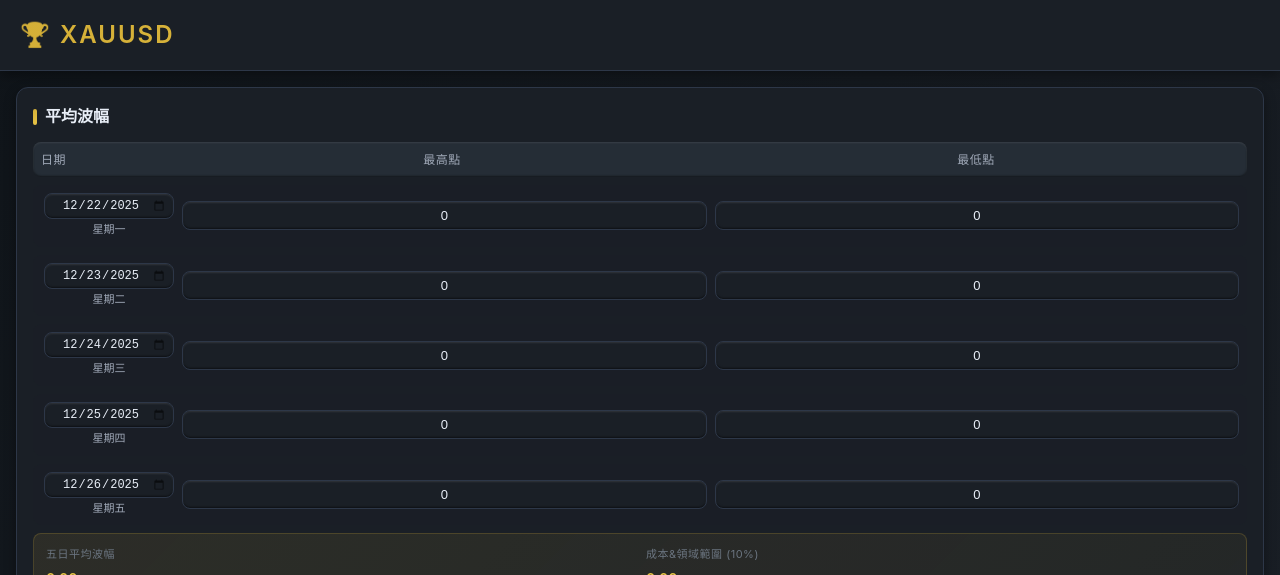
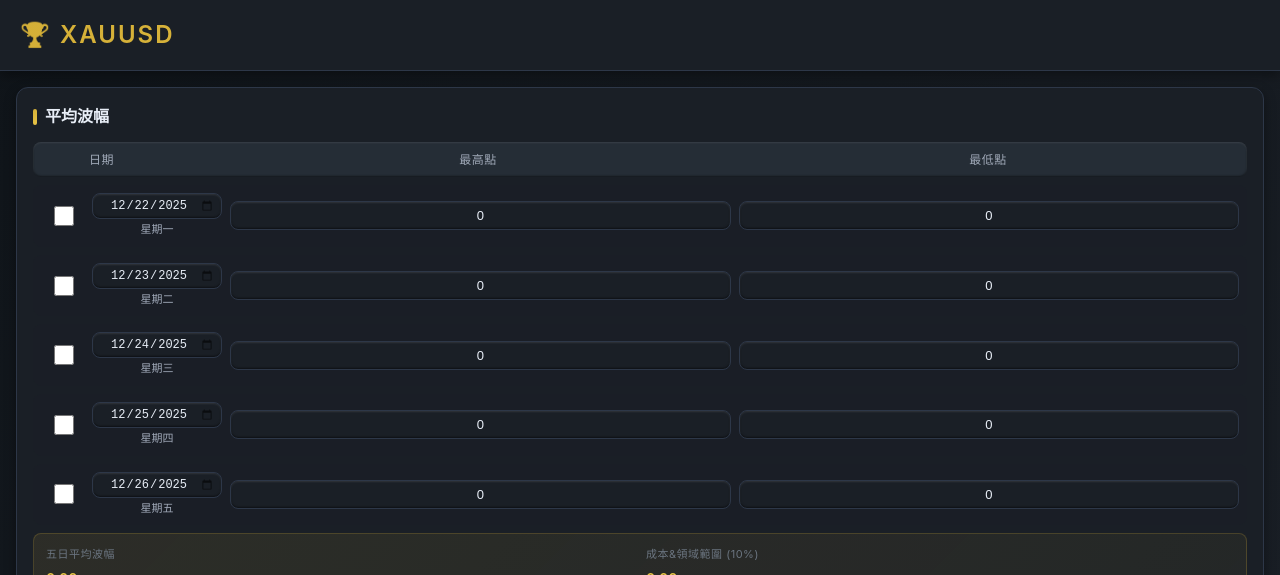
Before and after one commit to SharonLien0927/XAUUSD, a Vue app: page / in a window 1280 px wide. Shown: the top 575 px of the page. Built offline with nearby package versions, Linux system fonts and the light colour scheme; no server answers; the database is empty.

Commit message:
新增 根據勾選日期計算 空單多單10% 8% 5% 3%的value

```diff
--- a/src/assets/styles.css
+++ b/src/assets/styles.css
@@ -304,13 +304,19 @@ input[type="number"]::-webkit-outer-spin-button {
 
 .volatility-row-header {
   display: grid;
-  grid-template-columns: 130px 1fr 1fr;
+  grid-template-columns: 40px 130px 1fr 1fr;
   gap: 8px;
   padding: 8px;
   background-color: var(--color-bg-tertiary);
   border-radius: 8px;
   margin-bottom: 8px;
   box-shadow: var(--shadow-inset);
+}
+
+.vol-header-checkbox {
+  display: flex;
+  align-items: center;
+  justify-content: center;
 }
 
 .vol-header-date {
@@ -332,7 +338,7 @@ input[type="number"]::-webkit-outer-spin-button {
 
 .volatility-row {
   display: grid;
-  grid-template-columns: 130px 1fr 1fr;
+  grid-template-columns: 40px 130px 1fr 1fr;
   gap: 8px;
   padding: 8px;
   background-color: rgba(26, 31, 38, 0.5);
@@ -347,11 +353,16 @@ input[type="number"]::-webkit-outer-spin-button {
   border-left-color: var(--color-gold);
 }
 
-.vol-item-date {
+.vol-item-checkbox {
   display: flex;
-  flex-direction: column;
-  gap: 2px;
+  align-items: center;
   justify-content: center;
+}
+
+.checkbox-input {
+  width: 20px;
+  height: 20px;
+  cursor: pointer;
 }
 
 .vol-item-date {
@@ -508,13 +519,13 @@ input[type="number"]::-webkit-outer-spin-button {
 
   /* 手機版波幅行調整 - 針對性優化 */
   .volatility-row-header {
-    grid-template-columns: 90px 1fr 1fr;
+    grid-template-columns: 35px 90px 1fr 1fr;
     gap: 6px;
     padding: 6px;
   }
 
   .volatility-row {
-    grid-template-columns: 90px 1fr 1fr;
+    grid-template-columns: 35px 90px 1fr 1fr;
     gap: 6px;
     padding: 6px;
     margin-bottom: 6px;
@@ -553,7 +564,7 @@ input[type="number"]::-webkit-outer-spin-button {
   }
 
   .data-row {
-    grid-template-columns: 1fr;
+    grid-template-columns: repeat(auto-fit, minmax(70px, 1fr));
     gap: 8px;
     padding: 10px;
     margin-bottom: 8px;
--- a/src/views/Volatility.vue
+++ b/src/views/Volatility.vue
@@ -6,11 +6,21 @@
 
       <!-- 五天的波幅輸入 -->
       <div class="volatility-row-header">
+        <div class="vol-header-checkbox"></div>
         <div class="vol-header-date">日期</div>
         <div class="vol-header-item">最高點</div>
         <div class="vol-header-item">最低點</div>
       </div>
       <div v-for="(day, index) in getFilteredVolatilities()" :key="index" class="volatility-row">
+        <div class="vol-item-checkbox">
+          <input
+            :checked="isSelectedIndex(index)"
+            :value="index"
+            type="checkbox"
+            class="checkbox-input"
+            @change="(e: Event) => handleCheckboxChange(index, (e.target as HTMLInputElement).checked)"
+          />
+        </div>
         <div class="vol-item-date">
           <input
             v-model="day.date"
@@ -130,26 +140,71 @@
         <!-- 成本佈局 -->
         <div style="margin-top: 16px; padding: 12px; background-color: rgba(212, 175, 55, 0.05); border-radius: 6px;">
           <div class="data-label" style="margin-bottom: 12px;">成本佈局</div>
+
+          <!-- 10% 行 -->
           <div class="data-row" style="margin-bottom: 8px;">
             <div class="data-item">
               <span class="data-label">10%(5Avg10%)</span>
               <span class="data-value">{{ roundCustom(volatilityStore.averageVolatility * 0.1) }}U</span>
             </div>
             <div class="data-item">
+              <span class="data-label">空單</span>
+              <span class="data-value">{{ calculateShortLong(0.1).short.toFixed(2) }}</span>
+            </div>
+            <div class="data-item">
+              <span class="data-label">多單</span>
+              <span class="data-value">{{ calculateShortLong(0.1).long.toFixed(2) }}</span>
+            </div>
+          </div>
+
+          <!-- 8% 行 -->
+          <div class="data-row" style="margin-bottom: 8px;">
+            <div class="data-item">
               <span class="data-label">8%(5Avg8%)</span>
               <span class="data-value">{{ roundCustom(volatilityStore.averageVolatility * 0.08) }}U</span>
             </div>
+            <div class="data-item">
+              <span class="data-label">空單</span>
+              <span class="data-value">{{ calculateShortLong(0.08).short.toFixed(2) }}</span>
+            </div>
+            <div class="data-item">
+              <span class="data-label">多單</span>
+              <span class="data-value">{{ calculateShortLong(0.08).long.toFixed(2) }}</span>
+            </div>
           </div>
+
+          <!-- 5% 行 -->
           <div class="data-row" style="margin-bottom: 8px;">
             <div class="data-item">
               <span class="data-label">5%(5Avg5%)</span>
               <span class="data-value">{{ roundCustom(volatilityStore.averageVolatility * 0.05) }}U</span>
             </div>
             <div class="data-item">
+              <span class="data-label">空單</span>
+              <span class="data-value">{{ calculateShortLong(0.05).short.toFixed(2) }}</span>
+            </div>
+            <div class="data-item">
+              <span class="data-label">多單</span>
+              <span class="data-value">{{ calculateShortLong(0.05).long.toFixed(2) }}</span>
+            </div>
+          </div>
+
+          <!-- 3% 行 -->
+          <div class="data-row" style="margin-bottom: 8px;">
+            <div class="data-item">
               <span class="data-label">3%(5Avg3%)</span>
               <span class="data-value">{{ roundCustom(volatilityStore.averageVolatility * 0.03) }}U</span>
             </div>
+            <div class="data-item">
+              <span class="data-label">空單</span>
+              <span class="data-value">{{ calculateShortLong(0.03).short.toFixed(2) }}</span>
+            </div>
+            <div class="data-item">
+              <span class="data-label">多單</span>
+              <span class="data-value">{{ calculateShortLong(0.03).long.toFixed(2) }}</span>
+            </div>
           </div>
+
           <div class="data-row">
             <div class="data-item">
               <span class="data-label">日波幅10% (不超過前項)</span>
@@ -496,7 +551,31 @@ const volatilityStore = useVolatilityStore()
 // 單日波幅選擇
 const selectedDayIndex = ref('')
 
-// 策略分析對象
+// 平均波幅行的checkbox選擇 (單選模式)
+const selectedVolatilityIndices = ref<number>(-1)
+
+// 檢查是否為選中的行
+const isSelectedIndex = (index: number) => {
+  return selectedVolatilityIndices.value === index
+}
+
+// 處理checkbox變更事件
+const handleCheckboxChange = (index: number, checked: boolean) => {
+  if (checked) {
+    selectedVolatilityIndices.value = index
+  } else {
+    selectedVolatilityIndices.value = -1
+  }
+}
+
+// 獲取被選中的波幅數據
+const getSelectedVolatilityData = () => {
+  if (selectedVolatilityIndices.value < 0) {
+    return []
+  }
+  const day = volatilityStore.dailyVolatilities[selectedVolatilityIndices.value]
+  return day ? [day] : []
+}
 const strategy = reactive({
   singleDayIndex: '',
   singleDayVolatility: 0,
@@ -570,6 +649,30 @@ const getMinCost = () => {
   const dailyVolatility10 = strategy.singleDayVolatility * 0.1
   const fiveAvg10 = volatilityStore.averageVolatility * 0.1
   return roundCustom(Math.min(dailyVolatility10, fiveAvg10))
+}
+
+// 獲取被選中行的高點和低點
+const getSelectedHighLow = () => {
+  const selectedData = getSelectedVolatilityData()
+  if (selectedData.length > 0) {
+    const day = selectedData[0]
+    return { highPoint: day.highPoint, lowPoint: day.lowPoint }
+  }
+  return { highPoint: 0, lowPoint: 0 }
+}
+
+// 計算空單和多單值
+const calculateShortLong = (percentage: number) => {
+  const { highPoint, lowPoint } = getSelectedHighLow()
+  if (highPoint === 0 && lowPoint === 0) {
+    return { short: 0, long: 0 }
+  }
+  const volatility = highPoint - lowPoint
+  const offset = volatility * percentage
+  return {
+    short: highPoint - offset,
+    long: lowPoint + offset
+  }
 }
 
 // 更新策略數據
```
